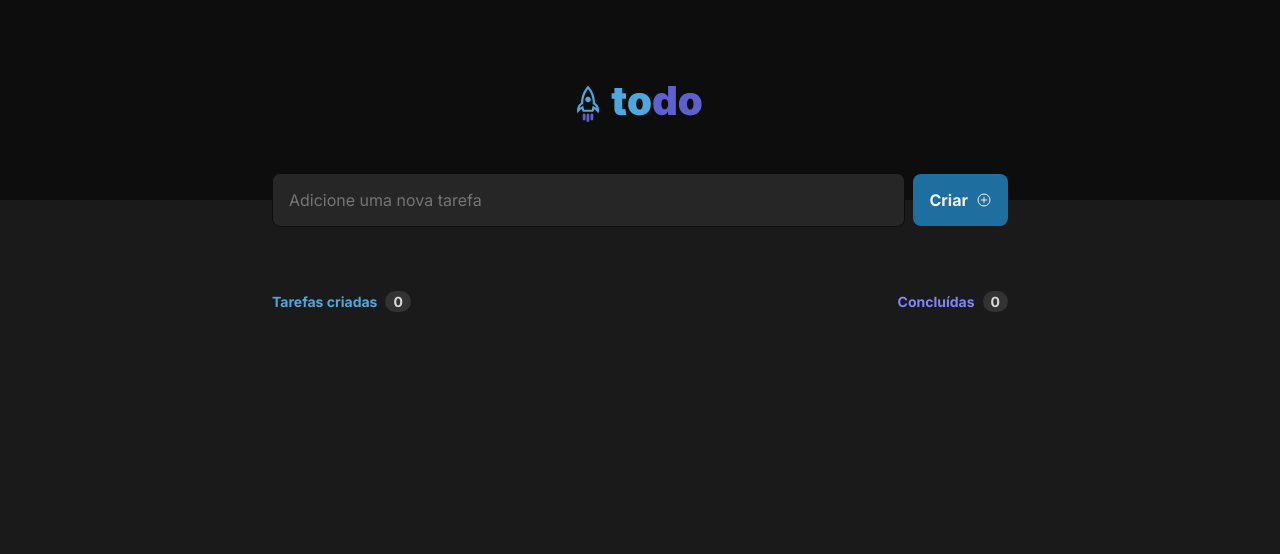
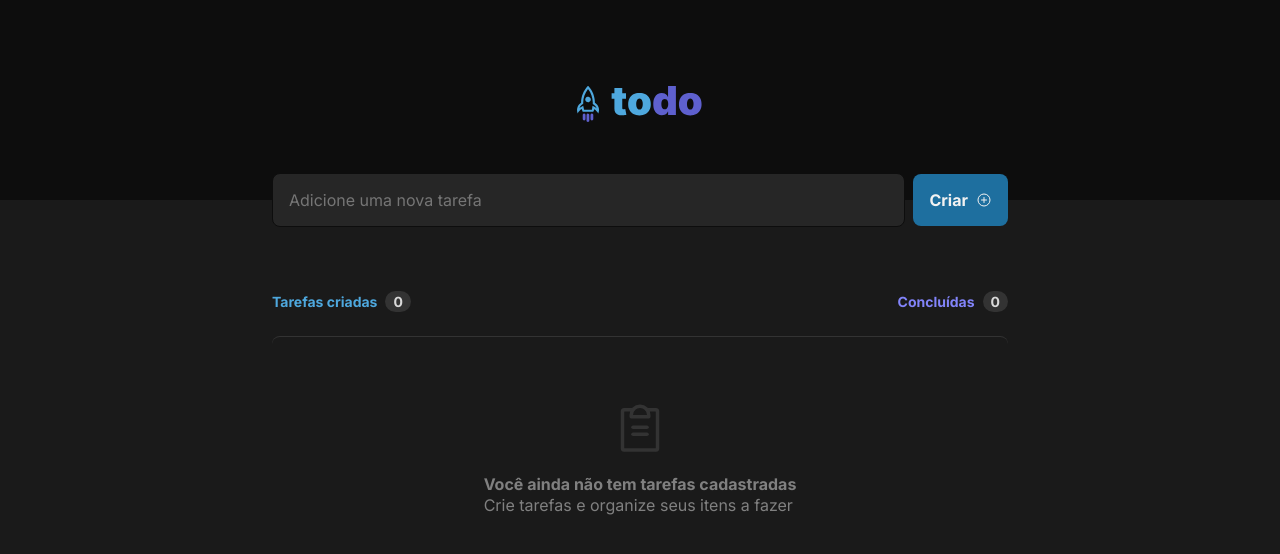
Before and after one commit to Matheus-Pazinati/ignite-to-do-list, a React (Vite) app: page / in a window 1280 px wide. Shown: the top 554 px of the page. Built offline with nearby package versions, Linux system fonts and the light colour scheme.

Commit message:
Cria componente EmptyList

```diff
--- a/src/components/CreateTasks.tsx
+++ b/src/components/CreateTasks.tsx
@@ -1,5 +1,6 @@
 import styles from './CreateTasks.module.css'
 import { PlusCircle } from 'phosphor-react'
+import { EmptyList } from './EmptyList'
 
 export function CreateTasks() {
   return (
@@ -24,7 +25,8 @@ export function CreateTasks() {
           <span>Concluídas </span>
           <span className={styles.statusCount}>0</span></p>
       </div>
+
+      <EmptyList />
     </div>
-
   )
 }
--- /dev/null
+++ b/src/components/EmptyList.module.css
@@ -0,0 +1,20 @@
+.container {
+  margin-top: 1.5rem;
+  padding: 4rem 1.5rem;
+  border-top: 1px solid var(--gray-400);
+  border-radius: 8px;
+  display: flex;
+  flex-direction: column;
+  align-items: center;
+  justify-content: center;
+  gap: 1rem;
+}
+.title {
+  color: var(--gray-300);
+  font-weight: bold;
+  line-height: 1.4;
+}
+.subtitle {
+  color: var(--gray-300);
+  font-weight: normal;
+}
--- /dev/null
+++ b/src/components/EmptyList.tsx
@@ -0,0 +1,18 @@
+import { ClipboardText } from 'phosphor-react'
+
+import styles from './EmptyList.module.css'
+
+export function EmptyList() {
+  return (
+    <div className={styles.container}>
+      <ClipboardText
+        size={56}
+        color='#333333'
+      />
+      <div>
+        <p className={styles.title}>Você ainda não tem tarefas cadastradas</p>
+        <p className={styles.subtitle}>Crie tarefas e organize seus itens a fazer</p>
+      </div>
+    </div>
+  )
+}
```
